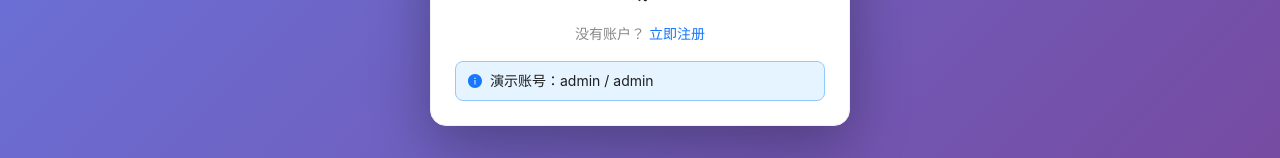
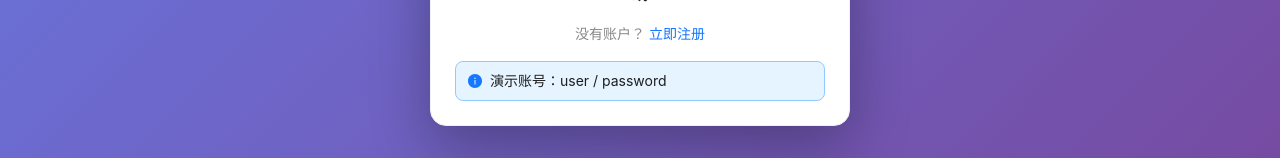
Before and after one commit to AndyWang920130/AiAgent, a Vue app in the folder myapp/front/: page /login in a window 1280 px wide. Shown: the part 639-797 px from the top of the page. Built offline with nearby package versions, Linux system fonts and the light colour scheme; no server answers.

Commit message:
update default account hint

```diff
--- a/myapp/front/src/locales/en-US.ts
+++ b/myapp/front/src/locales/en-US.ts
@@ -290,7 +290,7 @@ export default {
     or: 'or',
     noAccount: "Don't have an account?",
     registerNow: 'Register now',
-    demoCredentials: 'Demo credentials: admin / admin',
+    demoCredentials: 'Demo credentials: user / password',
     lightMode: 'Light Mode',
     darkMode: 'Dark Mode',
     failedCaptcha: 'Failed to load captcha, please refresh',
--- a/myapp/front/src/locales/zh-CN.ts
+++ b/myapp/front/src/locales/zh-CN.ts
@@ -290,7 +290,7 @@ export default {
     or: '或',
     noAccount: '没有账户？',
     registerNow: '立即注册',
-    demoCredentials: '演示账号：admin / admin',
+    demoCredentials: '演示账号：user / password',
     lightMode: '浅色模式',
     darkMode: '深色模式',
     failedCaptcha: '验证码加载失败，请刷新',
```
